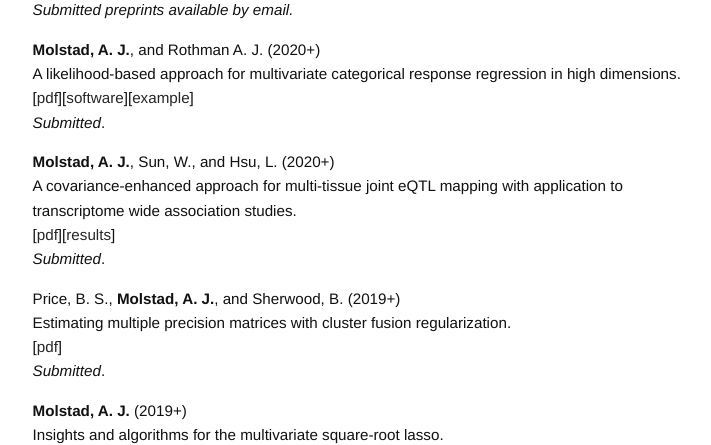
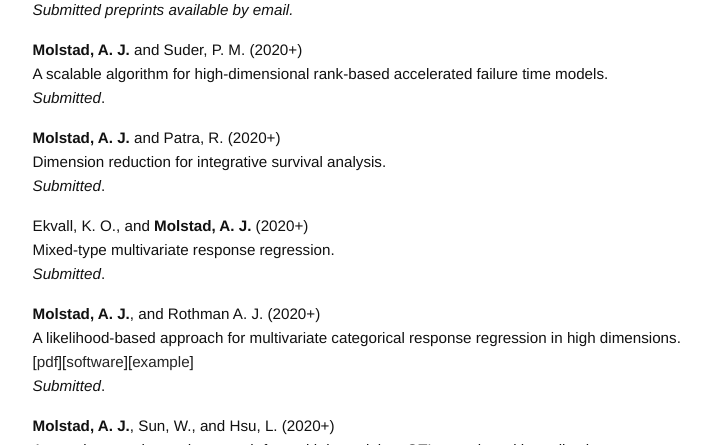
Before and after one commit to ajmolstad/ajmolstad.github.io, a Jekyll site: the page built from research.md, in a window 1280 px wide and 900 px high, cut to the strip 455-900 px from the top of the window. Shown: the whole strip, without its empty margins (275-986 px from the left). Built offline with Jekyll 4.4.1, drawn with Linux system fonts in a browser that asks for light colours.

Commit message:
Update research.md

```diff
--- a/research.md
+++ b/research.md
@@ -8,17 +8,17 @@ permalink: /research/
 
 *Submitted preprints available by email.*
 
-<!-- **Molstad, A. J.** and Suder, P. M. (2020+)<br>
-A scalable algorithm for fitting rank-based accelerated failure time models in high dimensions.<br>
+**Molstad, A. J.** and Suder, P. M. (2020+)<br>
+A scalable algorithm for high-dimensional rank-based accelerated failure time models.<br>
 *Submitted*. <br>
 
 **Molstad, A. J.** and Patra, R. (2020+)<br>
-Dimension reduction in multi-source survival analysis. <br>
+Dimension reduction for integrative survival analysis. <br>
 *Submitted*. <br>
 
 Ekvall, K. O., and **Molstad, A. J.** (2020+)<br>
 Mixed-type multivariate response regression. <br>
-*Submitted*.  <br> -->
+*Submitted*.  <br>
 
 **Molstad, A. J.**, and Rothman A. J. (2020+)<br>
 A likelihood-based approach for multivariate categorical response regression in high dimensions. <br>
```
